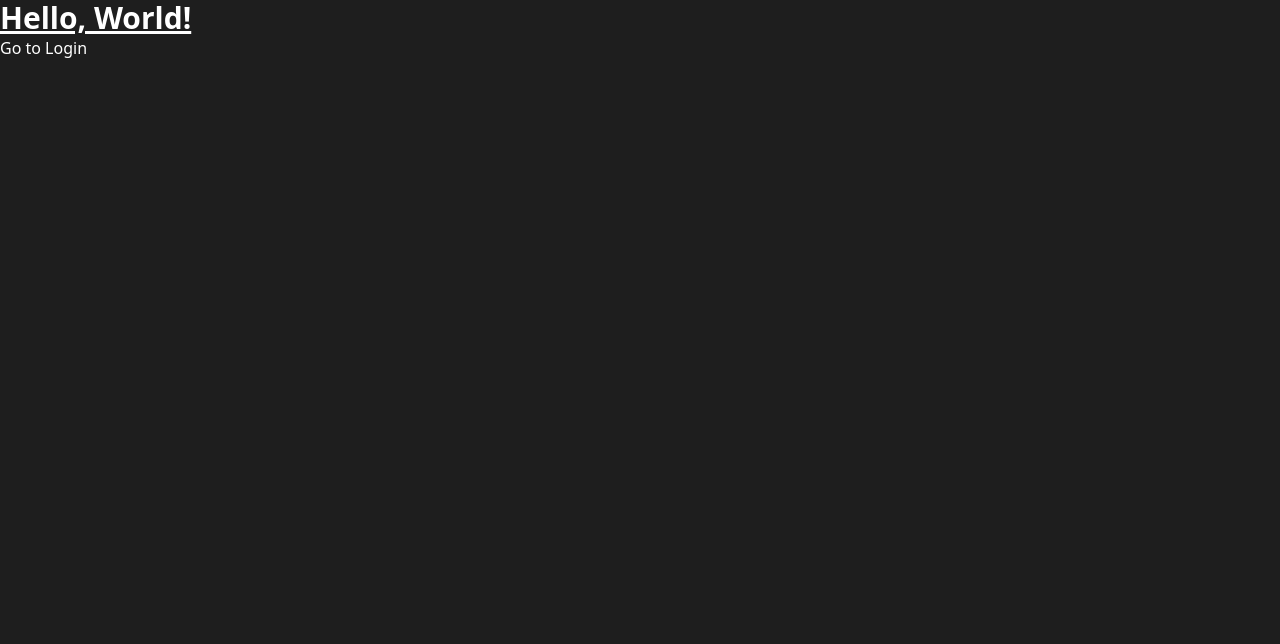
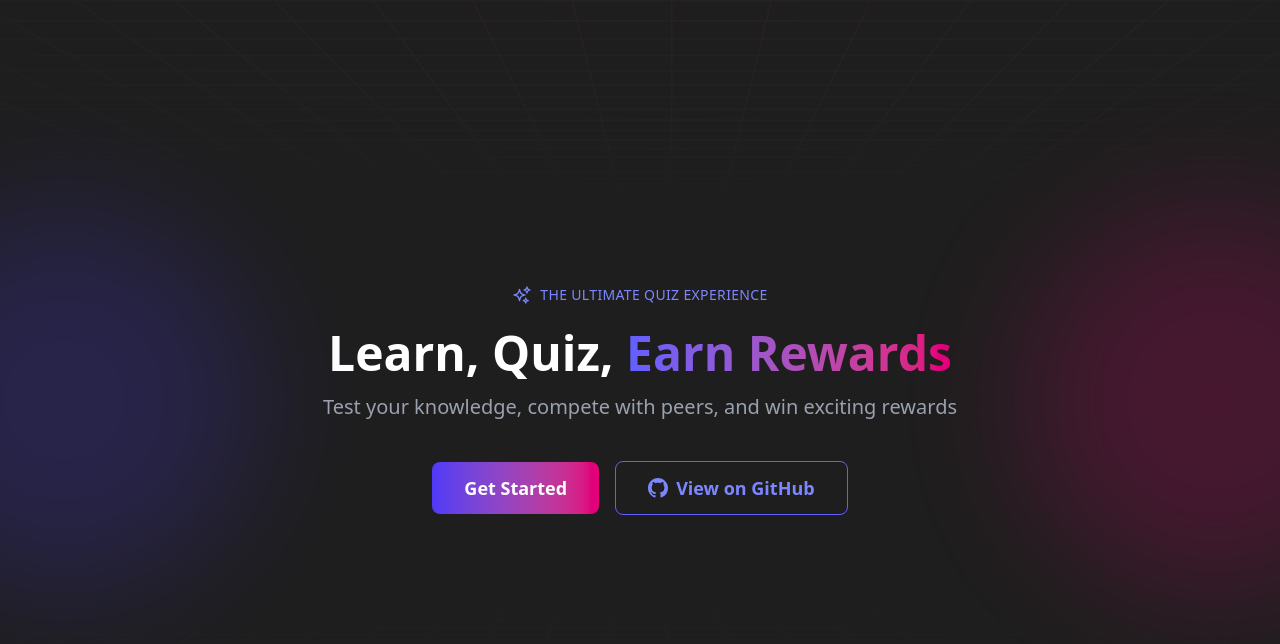
Before and after one commit to Adityasputra/quizify-app, a React (Vite) app: page / in a window 1280 px wide. Shown: the top 644 px of the page. Built offline with nearby package versions, Linux system fonts and the light colour scheme; no server answers.

Commit message:
feat: enhance Home component with new layout and styling for improved user experience

```diff
--- a/src/pages/Home.jsx
+++ b/src/pages/Home.jsx
@@ -1,12 +1,83 @@
 import { useNavigate } from "react-router";
+import Pattern from "/Pattern.svg";
 
 export default function Home() {
   const navigate = useNavigate();
 
   return (
-    <>
-      <h1 className="text-3xl font-bold underline">Hello, World!</h1>
-      <button onClick={() => navigate("/login")}>Go to Login</button>
-    </>
+    <div className="min-h-screen flex flex-col items-center justify-center px-4 relative overflow-hidden">
+      <div className="absolute -left-32 top-1/2 -translate-y-1/2 w-96 h-96 bg-indigo-600 rounded-full blur-3xl opacity-20 pointer-events-none" />
+      <div className="absolute -right-32 top-1/2 -translate-y-1/2 w-96 h-96 bg-pink-600 rounded-full blur-3xl opacity-20 pointer-events-none" />
+
+      <img
+        src={Pattern}
+        alt=""
+        className="rotate-180 opacity-20 absolute top-0 left-0 w-full pointer-events-none select-none"
+      />
+
+      <img
+        src={Pattern}
+        alt=""
+        className="absolute opacity-20 bottom-0 left-0 w-full pointer-events-none select-none"
+      />
+
+      <div className="text-center max-w-2xl relative z-10">
+        <div className="flex items-center justify-center gap-2 mb-6">
+          <svg
+            xmlns="http://www.w3.org/2000/svg"
+            fill="none"
+            viewBox="0 0 24 24"
+            strokeWidth={1.5}
+            stroke="currentColor"
+            className="size-5 text-indigo-400"
+          >
+            <path
+              strokeLinecap="round"
+              strokeLinejoin="round"
+              d="M9.813 15.904 9 18.75l-.813-2.846a4.5 4.5 0 0 0-3.09-3.09L2.25 12l2.846-.813a4.5 4.5 0 0 0 3.09-3.09L9 5.25l.813 2.846a4.5 4.5 0 0 0 3.09 3.09L15.75 12l-2.846.813a4.5 4.5 0 0 0-3.09 3.09ZM18.259 8.715 18 9.75l-.259-1.035a3.375 3.375 0 0 0-2.455-2.456L14.25 6l1.036-.259a3.375 3.375 0 0 0 2.455-2.456L18 2.25l.259 1.035a3.375 3.375 0 0 0 2.456 2.456L21.75 6l-1.035.259a3.375 3.375 0 0 0-2.456 2.456ZM16.894 20.567 16.5 21.75l-.394-1.183a2.25 2.25 0 0 0-1.423-1.423L13.5 18.75l1.183-.394a2.25 2.25 0 0 0 1.423-1.423l.394-1.183.394 1.183a2.25 2.25 0 0 0 1.423 1.423l1.183.394-1.183.394a2.25 2.25 0 0 0-1.423 1.423Z"
+            />
+          </svg>
+          <span className="text-sm font-medium text-indigo-400 uppercase tracking-wide">
+            The ultimate quiz experience
+          </span>
+        </div>
+
+        <h1 className="text-5xl font-bold mb-4">
+          Learn, Quiz,{" "}
+          <span className="font-extrabold bg-gradient-to-r from-indigo-500 to-pink-600 bg-clip-text text-transparent">
+            Earn Rewards
+          </span>
+        </h1>
+
+        <p className="text-xl text-gray-400 mb-10">
+          Test your knowledge, compete with peers, and win exciting rewards
+        </p>
+
+        <div className="flex flex-col sm:flex-row items-center justify-center gap-4">
+          <button
+            onClick={() => navigate("/login")}
+            className="w-full sm:w-auto bg-gradient-to-r from-indigo-600 to-pink-600 hover:from-indigo-700 hover:to-pink-700 text-white font-semibold py-3 px-8 rounded-lg text-lg transition-all cursor-pointer"
+          >
+            Get Started
+          </button>
+          <a
+            href="https://github.com/Adityasputra/quizify-app"
+            target="_blank"
+            rel="noopener noreferrer"
+            className="w-full sm:w-auto border border-indigo-500 text-indigo-400 hover:bg-indigo-500 hover:text-white font-semibold py-3 px-8 rounded-lg text-lg transition-all text-center flex items-center justify-center gap-2"
+          >
+            <svg
+              xmlns="http://www.w3.org/2000/svg"
+              viewBox="0 0 24 24"
+              fill="currentColor"
+              className="size-5"
+            >
+              <path d="M12 0C5.37 0 0 5.37 0 12c0 5.31 3.435 9.795 8.205 11.385.6.105.825-.255.825-.57 0-.285-.015-1.23-.015-2.235-3.015.555-3.795-.735-4.035-1.41-.135-.345-.72-1.41-1.23-1.695-.42-.225-1.02-.78-.015-.795.945-.015 1.62.87 1.845 1.23 1.08 1.815 2.805 1.305 3.495.99.105-.78.42-1.305.765-1.605-2.67-.3-5.46-1.335-5.46-5.925 0-1.305.465-2.385 1.23-3.225-.12-.3-.54-1.53.12-3.18 0 0 1.005-.315 3.3 1.23.96-.27 1.98-.405 3-.405s2.04.135 3 .405c2.295-1.56 3.3-1.23 3.3-1.23.66 1.65.24 2.88.12 3.18.765.84 1.23 1.905 1.23 3.225 0 4.605-2.805 5.625-5.475 5.925.435.375.81 1.095.81 2.22 0 1.605-.015 2.895-.015 3.3 0 .315.225.69.825.57A12.02 12.02 0 0 0 24 12c0-6.63-5.37-12-12-12Z" />
+            </svg>
+            View on GitHub
+          </a>
+        </div>
+      </div>
+    </div>
   );
 }
```
